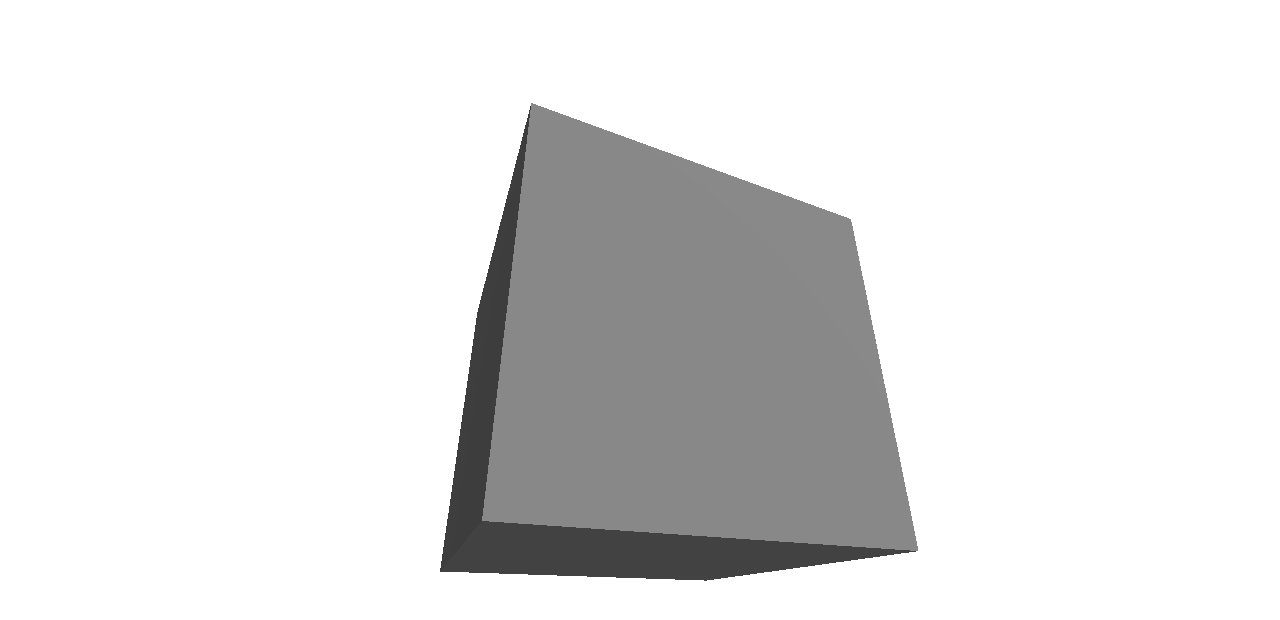
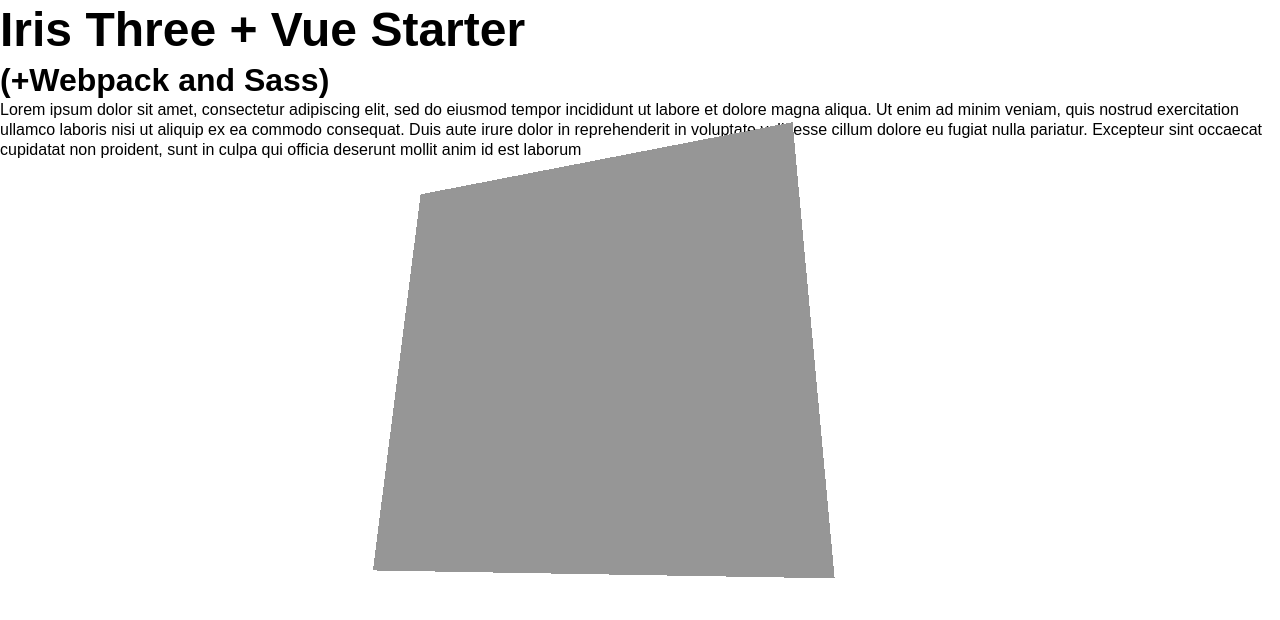
Before and after one commit to axoletl/iris-vue-router, a Vue app: page / in a window 1280 px wide. Shown: the top 620 px of the page. Built offline with nearby package versions, Linux system fonts and the light colour scheme.

Commit message:
fix scroll popping

```diff
--- a/src/App.vue
+++ b/src/App.vue
@@ -1,5 +1,22 @@
 <template>
+  <header>
+    <h1>Iris Three + Vue Starter</h1><br>
+	<h2>(+Webpack and Sass)</h2>
+  </header>
+  <main>
+    <p>
+      Lorem ipsum dolor sit amet, consectetur adipiscing elit, sed do eiusmod
+      tempor incididunt ut labore et dolore magna aliqua. Ut enim ad minim
+      veniam, quis nostrud exercitation ullamco laboris nisi ut aliquip ex ea
+      commodo consequat. Duis aute irure dolor in reprehenderit in voluptate
+      velit esse cillum dolore eu fugiat nulla pariatur. Excepteur sint occaecat
+      cupidatat non proident, sunt in culpa qui officia deserunt mollit anim id
+      est laborum
+    </p>
     <MainCanvas />
+	<div style="height: 200vh"></div>
+  </main>
+  <footer></footer>
 </template>
 
 <script>
@@ -16,7 +33,7 @@
 </script>
 
 <style lang="scss">
+@use "./styles/vars.scss";
 @use "./styles/reset.scss";
-#app {
-}
+@use "./styles/typography.scss";
 </style>
--- a/src/components/MainCanvas.vue
+++ b/src/components/MainCanvas.vue
@@ -29,7 +29,7 @@
     this.composer = new EffectComposer(this.renderer)
 
     this.scene = new THREE.Scene()
-    this.scene.background = new THREE.Color('hsl(0, 100%, 100%)')
+    this.scene.background = null
 
     this.camera = new THREE.PerspectiveCamera(
       75,
@@ -88,7 +88,7 @@
       this.camera.updateProjectionMatrix()
 
       // Update renderer
-      this.renderer.setSize(sizes.width, sizes.height)
+      this.renderer.setSize(this.sizes.width, this.sizes.height)
       this.renderer.setPixelRatio(Math.min(window.devicePixelRatio, 1.5))
     },
   },
@@ -97,12 +97,18 @@
 
 <style lang="scss">
 .canvas {
+  display: block;
+  position: fixed;
+  top: 0;
+  left: 0;
   width: 100%;
-  height: 100%;
+  height: 100vh;
+  pointer-events: none;
+  user-select: none;
 
   > canvas {
-    width: 100%;
-    height: 100%;
+    width: 100% !important;
+    height: 100% !important;
   }
 }
 </style>
--- a/src/index.html
+++ b/src/index.html
@@ -8,8 +8,7 @@
     <title>Document</title>
 </head>
 
-<body>
-    <div id="app"></div>
+<body id="app">
 </body>
 
 </html>
--- a/src/styles/reset.scss
+++ b/src/styles/reset.scss
@@ -4,6 +4,8 @@
     box-sizing: border-box;
     font: inherit;
     vertical-align: baseline;
+    user-select: inherit;
+    -webkit-tap-highlight-color: transparent;
 }
 
 :root {
@@ -16,3 +18,13 @@
     width: 100%;
     height: auto;
 }
+
+html {
+    width: 100%;
+    height: 100%;
+}
+
+body {
+    width: 100%;
+    height: 100%;
+}
--- /dev/null
+++ b/src/styles/typography.scss
@@ -0,0 +1,36 @@
+h1,
+h2,
+h3,
+h4,
+p,
+a,
+input,
+select,
+button {
+    display: inline;
+    font-family: sans-serif;
+    font-size: 1rem;
+    font-weight: 400;
+    line-height: 1.25;
+    letter-spacing: 0;
+}
+
+h1 {
+    font-size: 3rem;
+    font-weight: 700;
+}
+
+h2 {
+    font-size: 2rem;
+    font-weight: 700;
+}
+
+h3, h4 {
+    font-weight: 700;
+}
+
+input,
+select,
+button {
+    display: inline-block;
+}
--- /dev/null
+++ b/src/styles/vars.scss
@@ -0,0 +1,21 @@
+$d-shorter: 50ms;
+$d-short: 100ms;
+$d-standard: 200ms;
+$d-long: 500ms;
+$d-longer: 800ms;
+$d-longest: 1500ms;
+
+$b-lg: 1024px;
+$b-md: 768px;
+$b-sm: 576px;
+$b-xs: 368px;
+$gutter: 15px;
+
+$z-sticky: 100;
+$z-modal-b: 110;
+$z-modal: 120;
+
+$ease-in-out: cubic-bezier(.49,-0.01,.63,.99);
+$ease-in-out-2: cubic-bezier(.46,0,.55,.99);
+
+$shw1: 0px 4px 8px rgba(0, 0, 0, 0.25);
```
Lines whose indentation alone changed are shown as unchanged.
